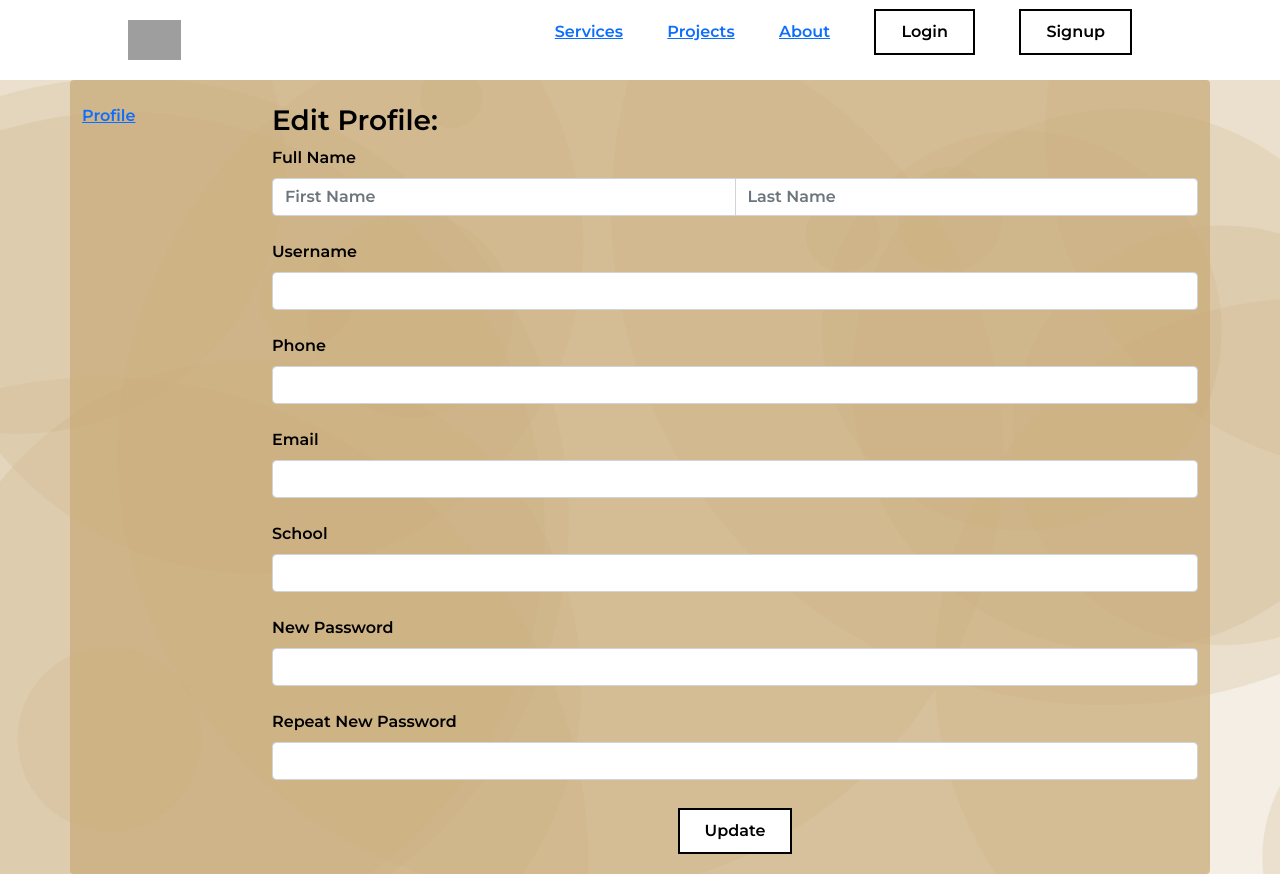
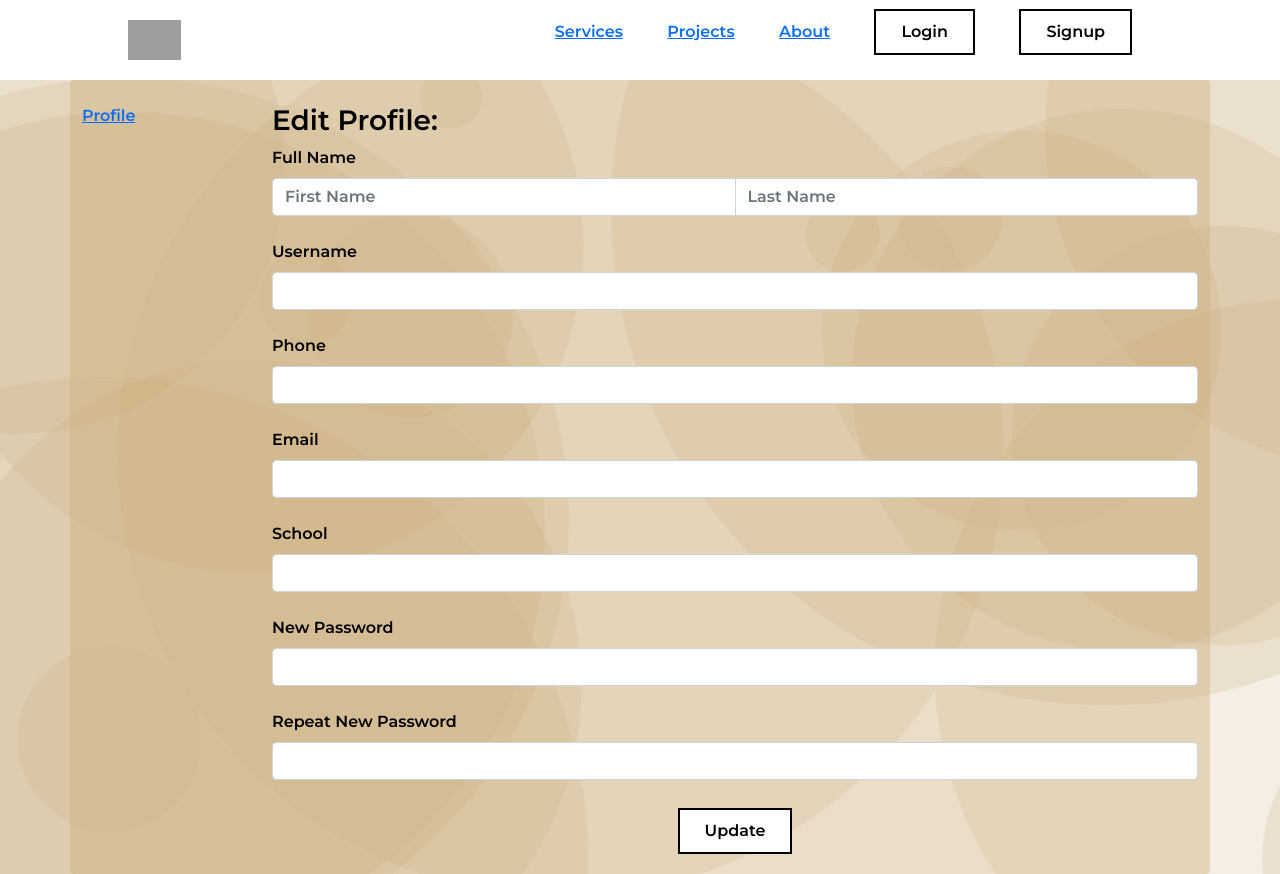
Before and after one commit to TheOtherPC/Scholance, a Flask app: template templates/profile.html in a window 1280 px wide. Run offline with Flask 2, Linux system fonts and the light colour scheme; the template is opened without the code that fills it, so the values that code supplies are empty; grey boxes are pictures that could not be loaded.

Commit message:
Update styles.css

```diff
--- a/static/css/styles.css
+++ b/static/css/styles.css
@@ -31,7 +31,7 @@ header {
 }
 
 .profile-main-bg {
-    background-color:rgba(202, 172, 123, 0.75);
+    background-color:rgba(202, 172, 123, 0.4);
 }
 
 
```
